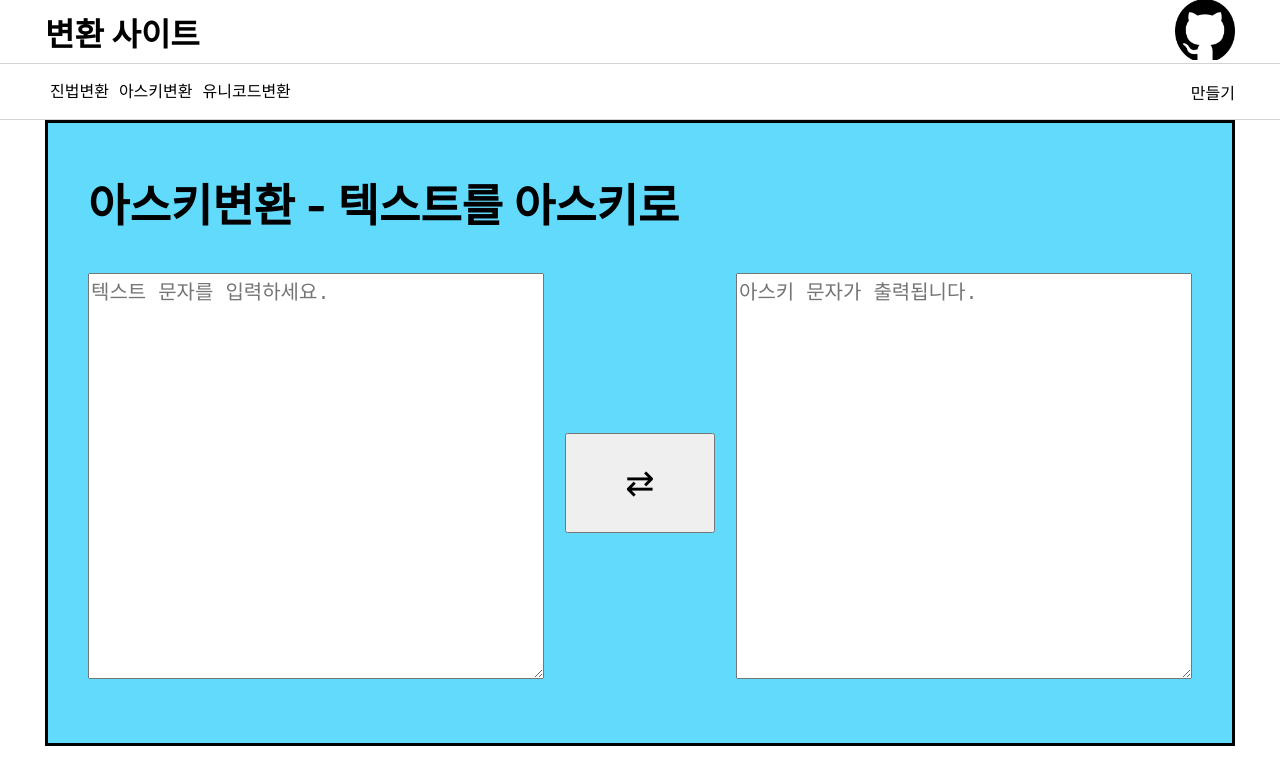
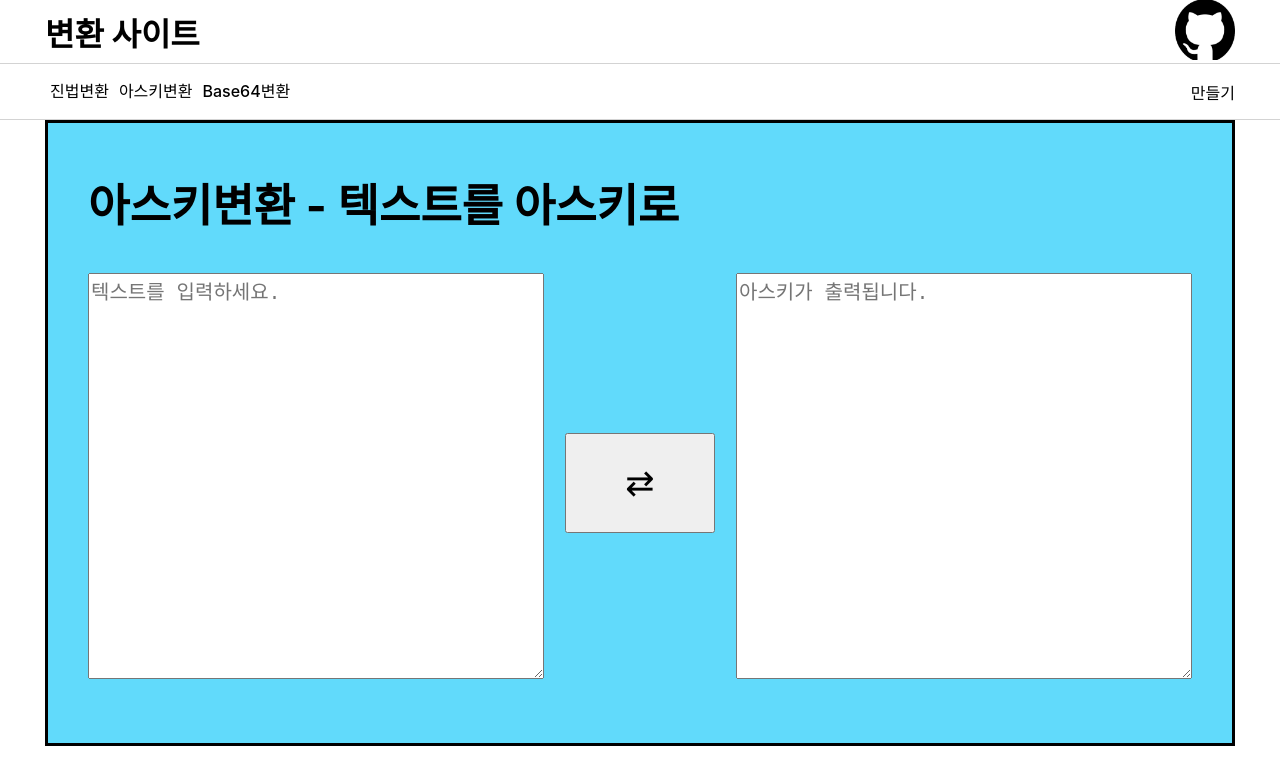
Before and after one commit to raxNone/project1, a React (Create React App) app: page /form2 in a window 1280 px wide. Shown: the top 784 px of the page. Built offline with nearby package versions, Linux system fonts and the light colour scheme.

Commit message:
container, body 고정

```diff
--- a/src/App.js
+++ b/src/App.js
@@ -3,8 +3,8 @@ import gitIcon from './gitIcon.png';
 import { BrowserRouter, Routes, Route } from 'react-router-dom';
 import './App.css';
 
+import {useState} from 'react';
 
-import {useState} from 'react';
 import Form1 from './Form1'
 import './Form1.css'
 
@@ -34,7 +34,7 @@ function App() {
               <a className='navBar' href='/form2'>아스키변환</a>
             </li>
             <li id='form3'>
-              <a className='navBar' href='/form3'>유니코드변환</a>
+              <a className='navBar' href='/form3'>Base64변환</a>
             </li>
           </ul>
           <div>
@@ -42,6 +42,8 @@ function App() {
           </div>
       </div>
     <hr/>
+    <div className='container'>
+      <div className='body' >
         <BrowserRouter>
           <Routes>
             <Route path='/' element={<Form1/>}/>
@@ -49,7 +51,8 @@ function App() {
             <Route path='/form2/' element={<Form2/>}/>
           </Routes>
         </BrowserRouter>
-
+      </div>
+    </div>
 
   </div>
   );
--- a/src/Form1.js
+++ b/src/Form1.js
@@ -53,8 +53,7 @@ function selChoose(e){
 
 
     return (
-      <div className='container'>
-        <div className='body' >
+      <>
           <h2>진법변환 - {num1} to {num2}</h2>
               <div className='input'>
               <input type='text' id='text' autoComplete='off' placeholder={msg} style={{height:"50px", width :"500px", fontSize:"25px"}} onChange={change}/>
@@ -83,7 +82,6 @@ function selChoose(e){
               setCustom(t_value.toString(n2).toUpperCase())}}>{opt}
             </select> 진수 : {custom}
           </div>
-        </div>
-      </div>
+    </>
     )
   }
--- a/src/Form2.js
+++ b/src/Form2.js
@@ -5,12 +5,10 @@ export default function Form2(){
     const [txt2, setTxt2] = useState('');
     const [method, setMethod] = useState(true);//true->t2a, false-> a2t
     const [msg,setMsg] = useState('텍스트를 아스키로')
-    return(
-        <div className='container'>
-            <div className='body' >
+    return(<>
                 <h2>아스키변환 - {msg}</h2>
                 <div className="form2Text">
-                    <textarea id="text1" value={txt1} placeholder={msg.slice(0,3)+' 문자를 입력하세요.'} onChange={e=>{
+                    <textarea id="text1" value={txt1} placeholder={msg.slice(0,3)+'를 입력하세요.'} onChange={e=>{
                         let txt1 = e.target.value;
                         let txt2 = '';
                         setTxt1(txt1);
@@ -38,9 +36,8 @@ export default function Form2(){
                         if(!method) setMsg('텍스트를 아스키로');
                         else setMsg('아스키를 텍스트로');
                     }}>⇄</button>
-                    <textarea readOnly id="text2" placeholder={msg.slice(5,8)+' 문자가 출력됩니다.'}value={txt2}/>
+                    <textarea readOnly id="text2" placeholder={msg.slice(5,8)+'가 출력됩니다.'}value={txt2}/>
                 </div>
-            </div>
-        </div>
+                </>
     )
 }
```
Lines whose indentation alone changed are shown as unchanged.
